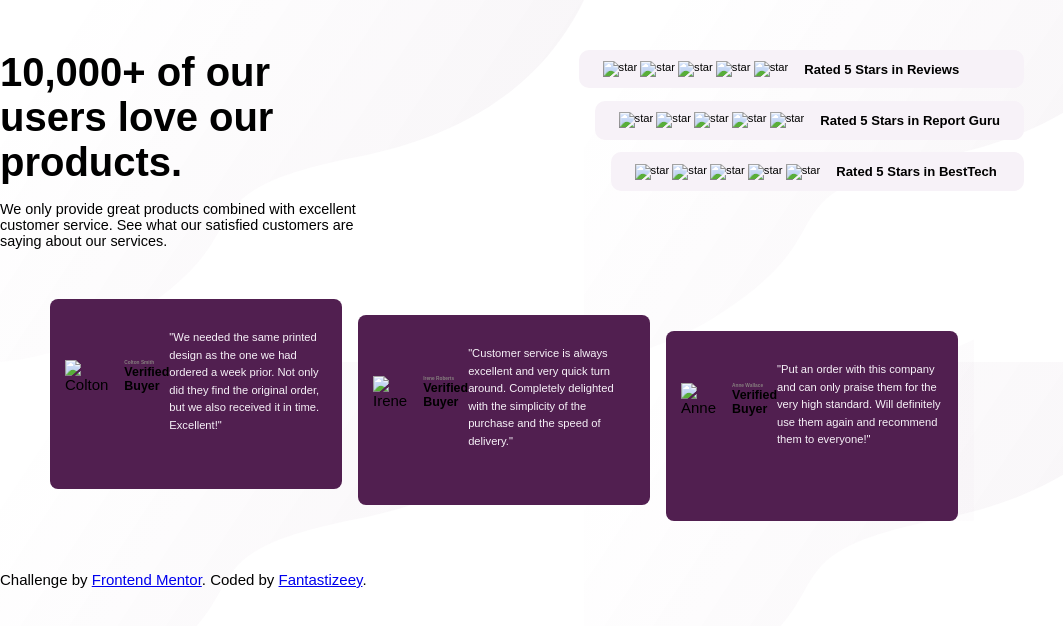
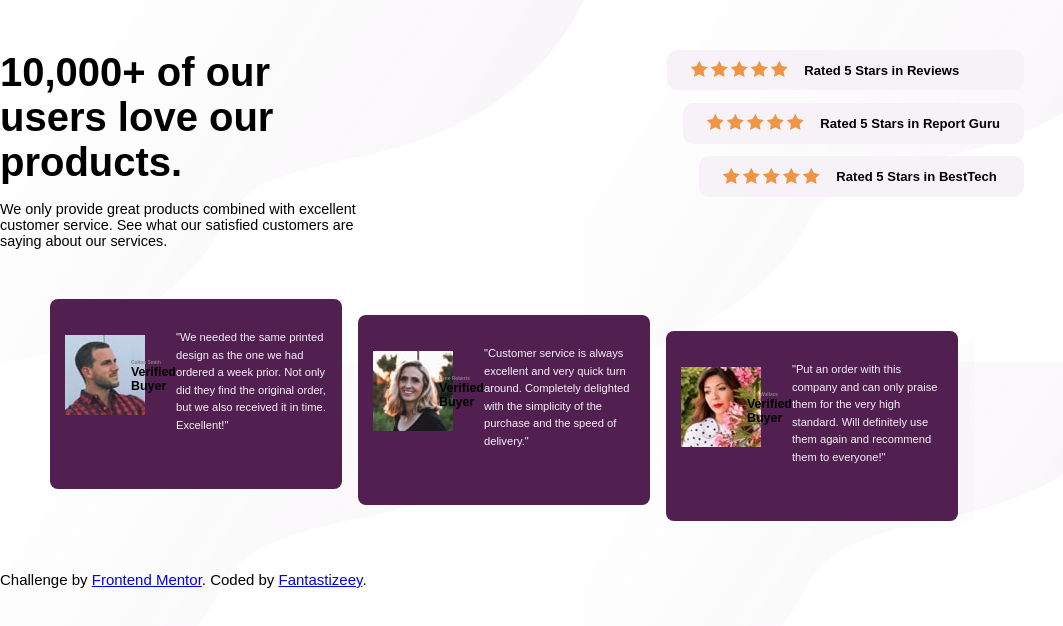
Before and after one commit to fantastizeey1/social-proof-section, a plain HTML site: page index.html in a window 1280 px wide. Shown: the whole page, without its empty margins (0-1063 px from the left). Drawn offline with Linux system fonts and the light colour scheme; files whose address does not match are found by name; a web font is replaced by a local one.

Commit message:
index.html

```diff
--- a/index.html
+++ b/index.html
@@ -27,11 +27,11 @@
       <div class="ratings-1st">
         <div class="customer-rating">
           <div class="rating-img">
-            <img src="/images/icon-star.svg" alt="star">
-            <img src="/images/icon-star.svg" alt="star">
-            <img src="/images/icon-star.svg" alt="star">
-            <img src="/images/icon-star.svg" alt="star">
-            <img src="/images/icon-star.svg" alt="star">
+            <img src="/icon-star.svg" alt="star">
+            <img src="/icon-star.svg" alt="star">
+            <img src="/icon-star.svg" alt="star">
+            <img src="/icon-star.svg" alt="star">
+            <img src="/icon-star.svg" alt="star">
           </div>
           <div class="rating-1st-text">
             <H3>Rated 5 Stars in Reviews</H3>
@@ -42,11 +42,11 @@
       <div class="ratings-2nd">
         <div class="customer-rating">
           <div class="rating-img">
-            <img src="/images/icon-star.svg" alt="star">
-            <img src="/images/icon-star.svg" alt="star">
-            <img src="/images/icon-star.svg" alt="star">
-            <img src="/images/icon-star.svg" alt="star">
-            <img src="/images/icon-star.svg" alt="star">
+            <img src="/icon-star.svg" alt="star">
+            <img src="/icon-star.svg" alt="star">
+            <img src="/icon-star.svg" alt="star">
+            <img src="/icon-star.svg" alt="star">
+            <img src="/icon-star.svg" alt="star">
           </div>
           <div class="rating-2nd-text">
             <H3>Rated 5 Stars in Report Guru</H3>
@@ -57,11 +57,11 @@
       <div class="ratings-3rd">
         <div class="customer-rating">
           <div class="rating-img">
-            <img src="/images/icon-star.svg" alt="star">
-            <img src="/images/icon-star.svg" alt="star">
-            <img src="/images/icon-star.svg" alt="star">
-            <img src="/images/icon-star.svg" alt="star">
-            <img src="/images/icon-star.svg" alt="star">
+            <img src="/icon-star.svg" alt="star">
+            <img src="/icon-star.svg" alt="star">
+            <img src="/icon-star.svg" alt="star">
+            <img src="/icon-star.svg" alt="star">
+            <img src="/icon-star.svg" alt="star">
           </div>
           <div class="rating-3rd-text">
             <H3>Rated 5 Stars in BestTech</H3>
@@ -76,7 +76,7 @@
       <div class="rating-card-1 card">
         <div class="profile">
           <div class="profile-img">
-            <img src="/images/image-colton.jpg" alt="Colton">
+            <img src="/image-colton.jpg" alt="Colton">
           </div>
           <div class="profile-detail">
             <h3>Colton Smith </h3>
@@ -92,7 +92,7 @@
       <div class="rating-card-2 card">
         <div class="profile">
           <div class="profile-img">
-            <img src="/images/image-irene.jpg" alt="Irene">
+            <img src="/image-irene.jpg" alt="Irene">
           </div>
           <div class="profile-detail">
             <h3>Irene Roberts  </h3>
@@ -107,7 +107,7 @@
       <div class="rating-card-3 card">
         <div class="profile">
           <div class="profile-img">
-            <img src="/images/image-anne.jpg" alt="Anne">
+            <img src="/image-anne.jpg" alt="Anne">
           </div>
           <div class="profile-detail">
             <h3>Anne Wallace </h3>
```
